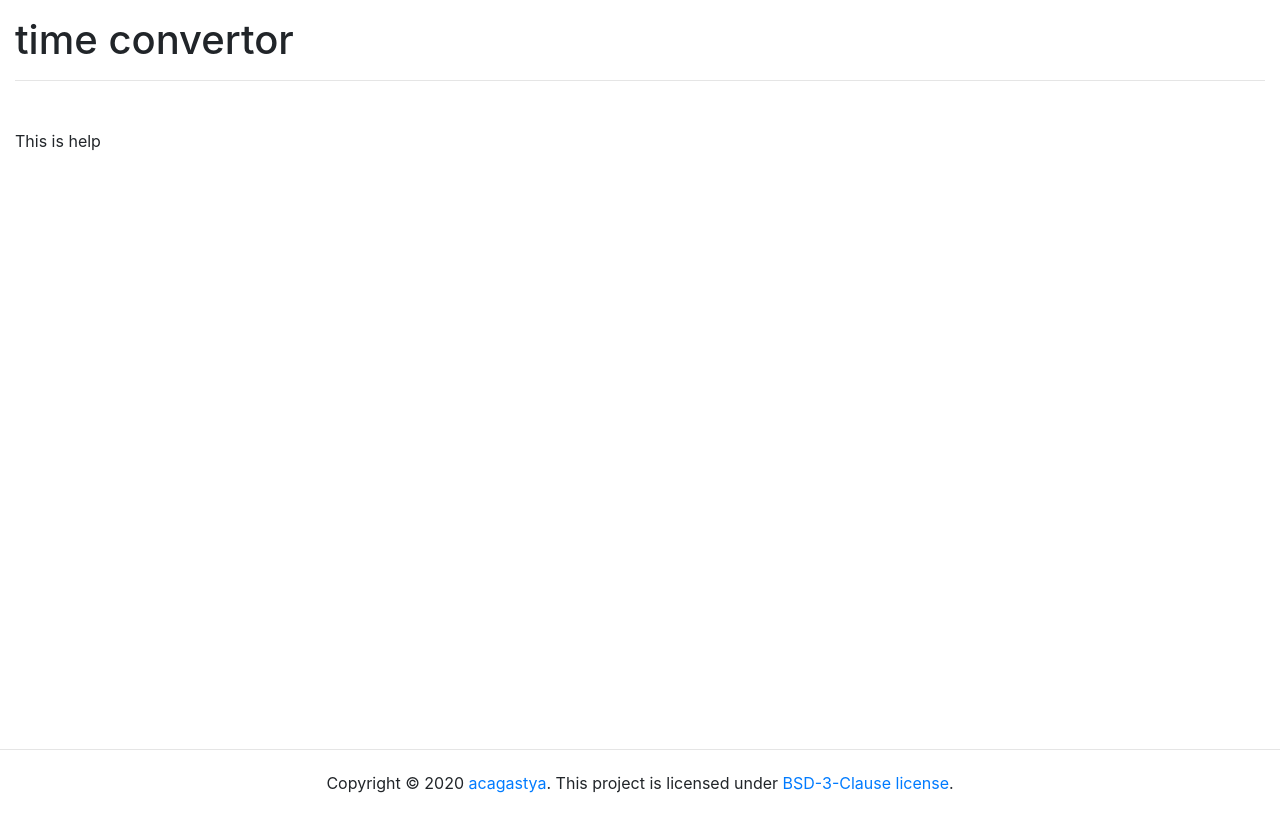
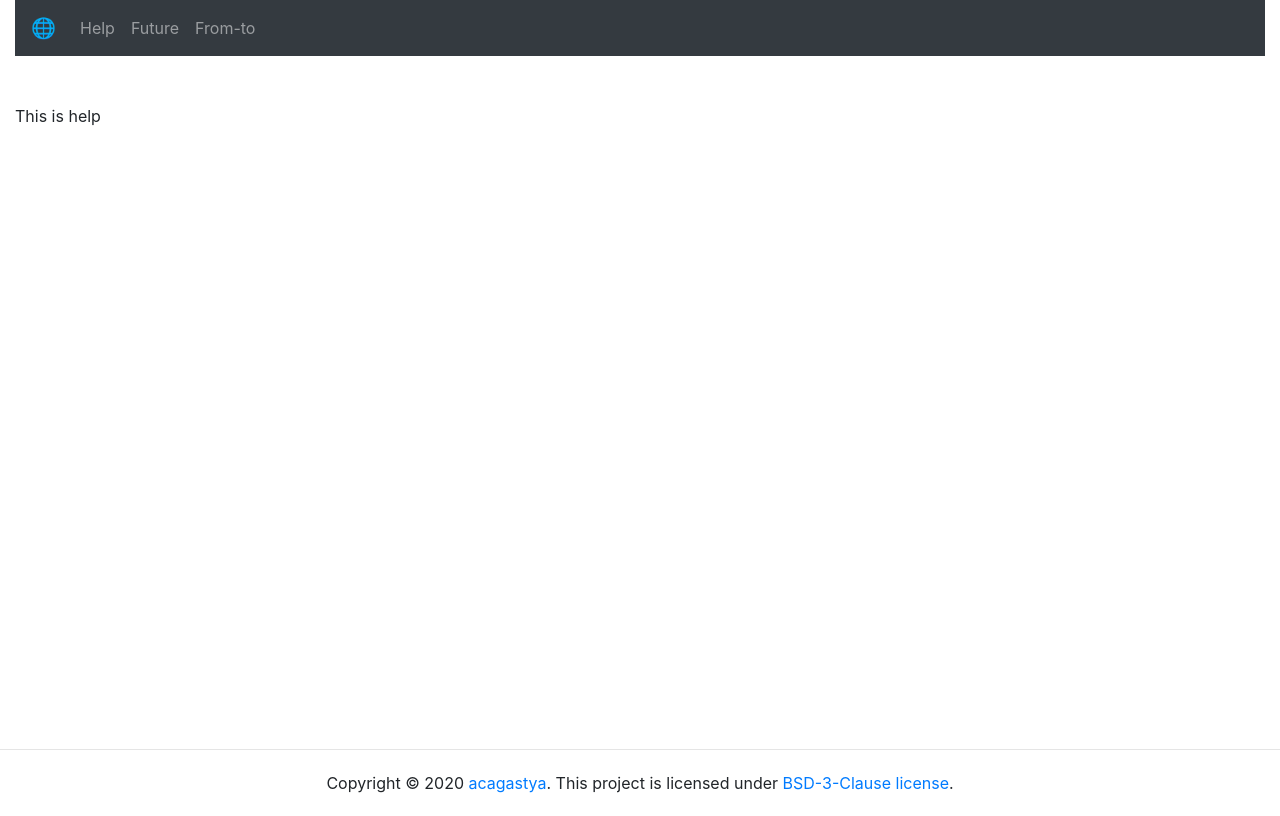
Before and after one commit to acagastya/time-convertor, a React (Create React App) app: page /help in a window 1280 px wide. Built offline with nearby package versions, Linux system fonts and the light colour scheme.

Commit message:
update header

```diff
--- a/src/comp/header.js
+++ b/src/comp/header.js
@@ -1,13 +1,45 @@
 import React from 'react';
+import { Link } from 'react-router-dom';
 
 function Header() {
   return (
-    <header className="mb-5">
-      <div className="page-header mt-3">
-        <h1 aria-label="1">time convertor</h1>
-        <hr />
+    <nav className="navbar navbar-expand-lg navbar-dark bg-dark mb-5">
+      <Link className="navbar-brand" to="/">
+        <span role="img" aria-label="time convertor">
+          🌐
+        </span>
+      </Link>
+      {/* <button
+        className="navbar-toggler"
+        type="button"
+        data-toggle="collapse"
+        data-target="#navbarNav"
+        aria-controls="navbarNav"
+        aria-expanded="false"
+        aria-label="Toggle navigation"
+      >
+        <span className="navbar-toggler-icon"></span>
+      </button> */}
+      <div className="collapse navbar-collapse" id="navbarNav">
+        <ul className="navbar-nav">
+          <li className="nav-item">
+            <Link className="nav-link" to="/help">
+              Help
+            </Link>
+          </li>
+          <li className="nav-item">
+            <Link className="nav-link" to="/future">
+              Future
+            </Link>
+          </li>
+          <li className="nav-item">
+            <Link className="nav-link" to="/from-to">
+              From-to
+            </Link>
+          </li>
+        </ul>
       </div>
-    </header>
+    </nav>
   );
 }
 
```
